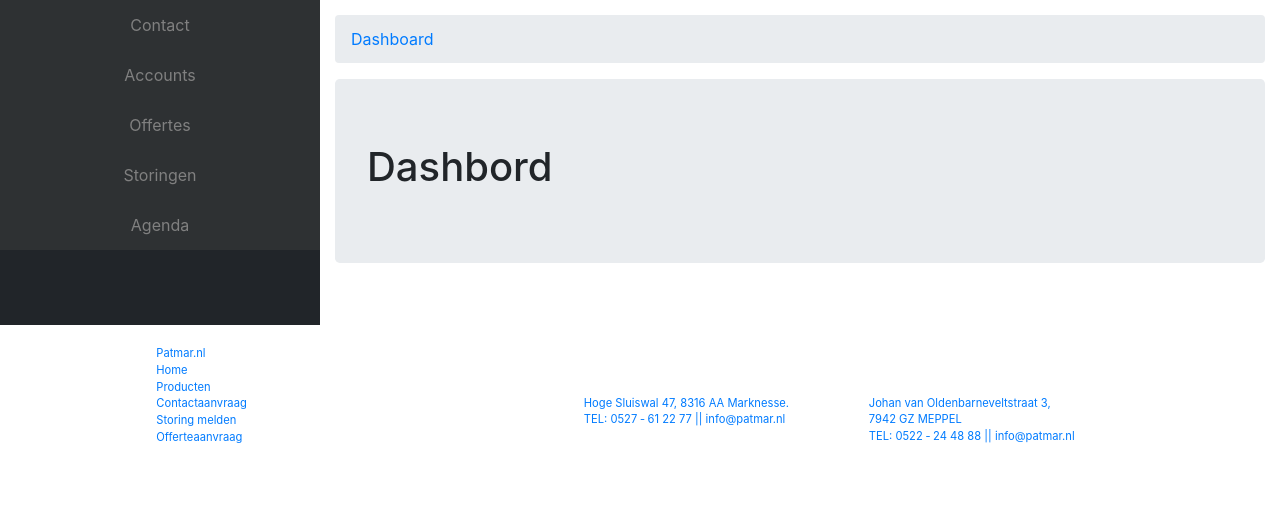
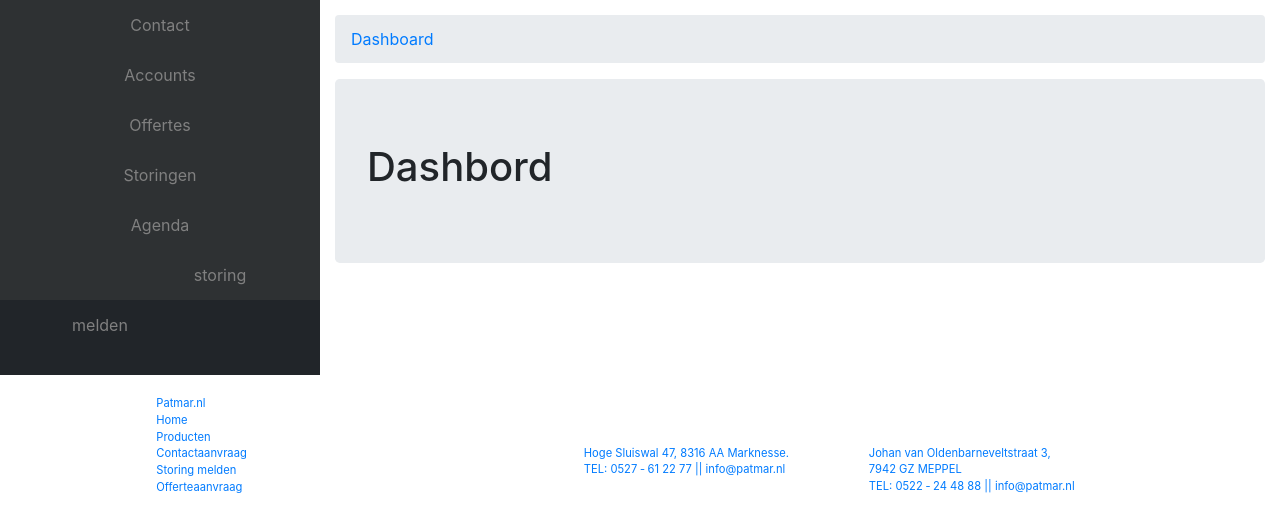
Before and after one commit to rickkerdt/patmar, a PHP site: page /dashboard/index.php in a window 1280 px wide. Shown: the part 56-588 px from the top of the page. Run offline with PHP 8.4, Linux system fonts and the light colour scheme; the visitor is signed in with stand-in values (Sample User, id 1); some libraries are stand-ins or nearby versions.

Commit message:
Storing melden aan dashboard toegevoegd

```diff
--- a/dashboard/template.php
+++ b/dashboard/template.php
@@ -41,6 +41,7 @@
             <div class="dashboard-side-button"><a href="/dashboard/?page=offertes">Offertes</a></div>
             <div class="dashboard-side-button"><a href="/dashboard/?page=storingen">Storingen</a></div>
             <div class="dashboard-side-button"><a href="/dashboard/?page=agenda">Agenda</a></div>
+            <div class="dashboard-side-button"><a href="/dashboard/?page=storing_melden">storing melden</a></div>
         </div>
         <div class="col-md-9" style="margin-top: 15px">
             <ol class="breadcrumb">
```
